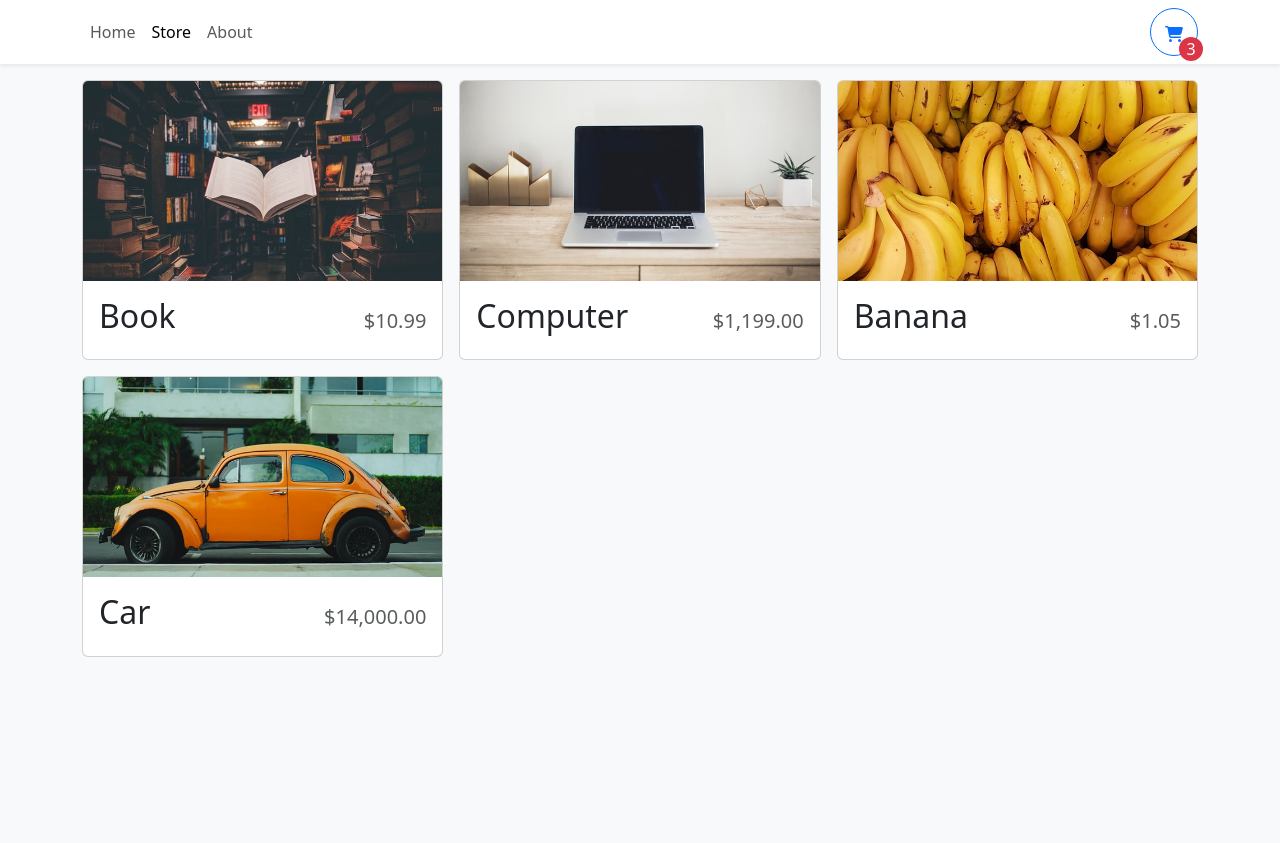
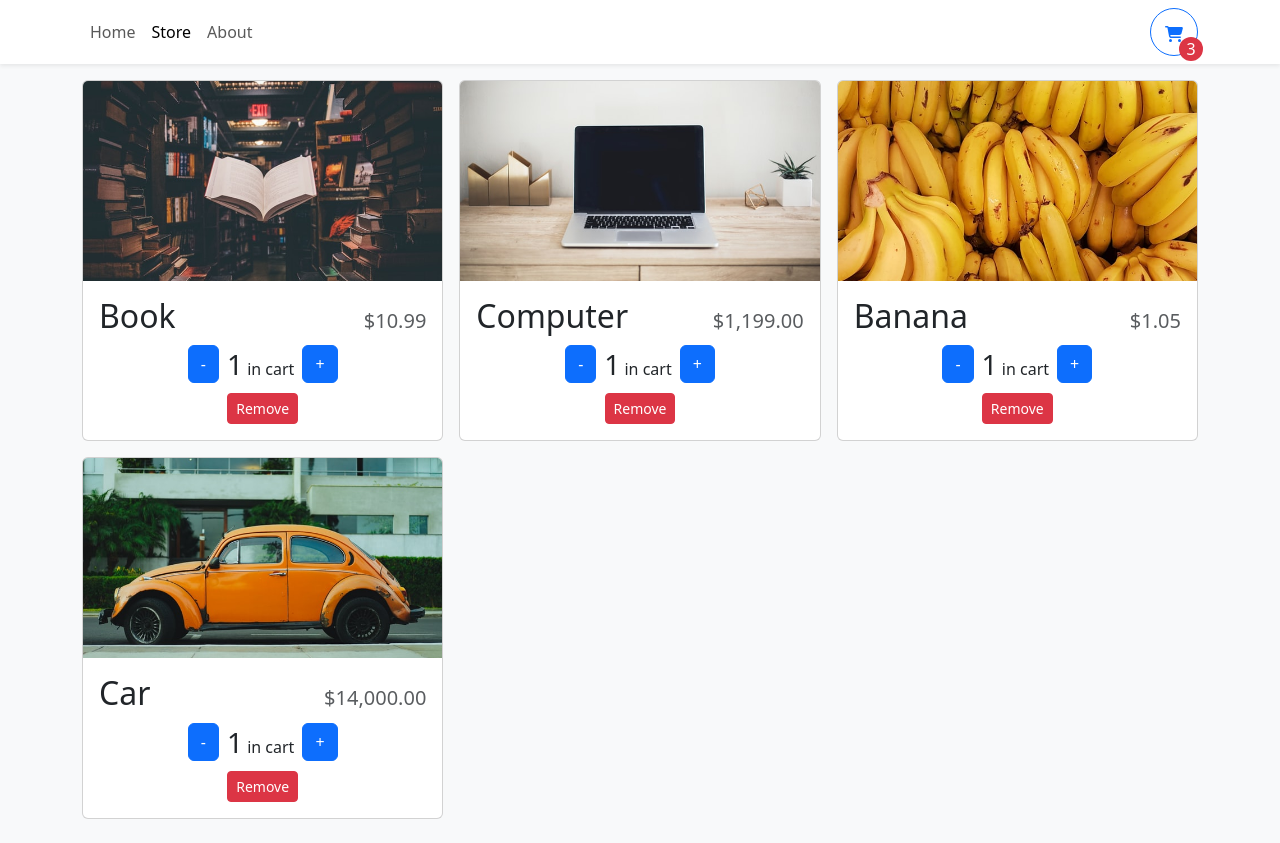
Before and after one commit to viteshbava/react-ts-shopping-cart, a React (Vite) app: page /store in a window 1280 px wide. Before the commit the page ends 800 px from the top, so only its background shows below. Built offline with nearby package versions, Linux system fonts and the light colour scheme.

Commit message:
Add content to cards

```diff
--- a/src/components/StoreItem.tsx
+++ b/src/components/StoreItem.tsx
@@ -1,4 +1,4 @@
-import { Card } from 'react-bootstrap';
+import { Button, Card } from 'react-bootstrap';
 import styled from 'styled-components';
 import { formatCurrency } from '../utilities/formatCurrency';
 
@@ -14,15 +14,40 @@
   object-fit: cover
 `;
 
+const StyledDiv = styled.div`
+  gap: .5rem;
+`;
+
 const StoreItem = ({ id, name, price, imgUrl }: StoreItemProps) => {
+  /* quatity testing placeholder */
+  const quantity = 1;
+  /*  */
   return (
-    <Card>
+    <Card className='h-100'>
       <CardImg variant='top' src={imgUrl} />
       <Card.Body className='d-flex flex-column'>
         <Card.Title className='d-flex justify-content-between align-items-baseline'>
           <span className='fs-2'>{name}</span>
           <span className='ms-2 text-muted'>{formatCurrency(price)}</span>
         </Card.Title>
+        <div className='mt-auto'>
+          {quantity === 0 ? (
+            <Button className='w-100'>+ Add To Cart</Button>
+          ) : (
+            <StyledDiv className='d-flex align-items-center flex-column'>
+              <StyledDiv className='d-flex align-items-center justify-content-center'>
+                <Button>-</Button>
+                <div>
+                  <span className='fs-3'>{quantity}</span> in cart
+                </div>
+                <Button>+</Button>
+              </StyledDiv>
+              <Button variant='danger' size='sm'>
+                Remove
+              </Button>
+            </StyledDiv>
+          )}
+        </div>
       </Card.Body>
     </Card>
   );
```
